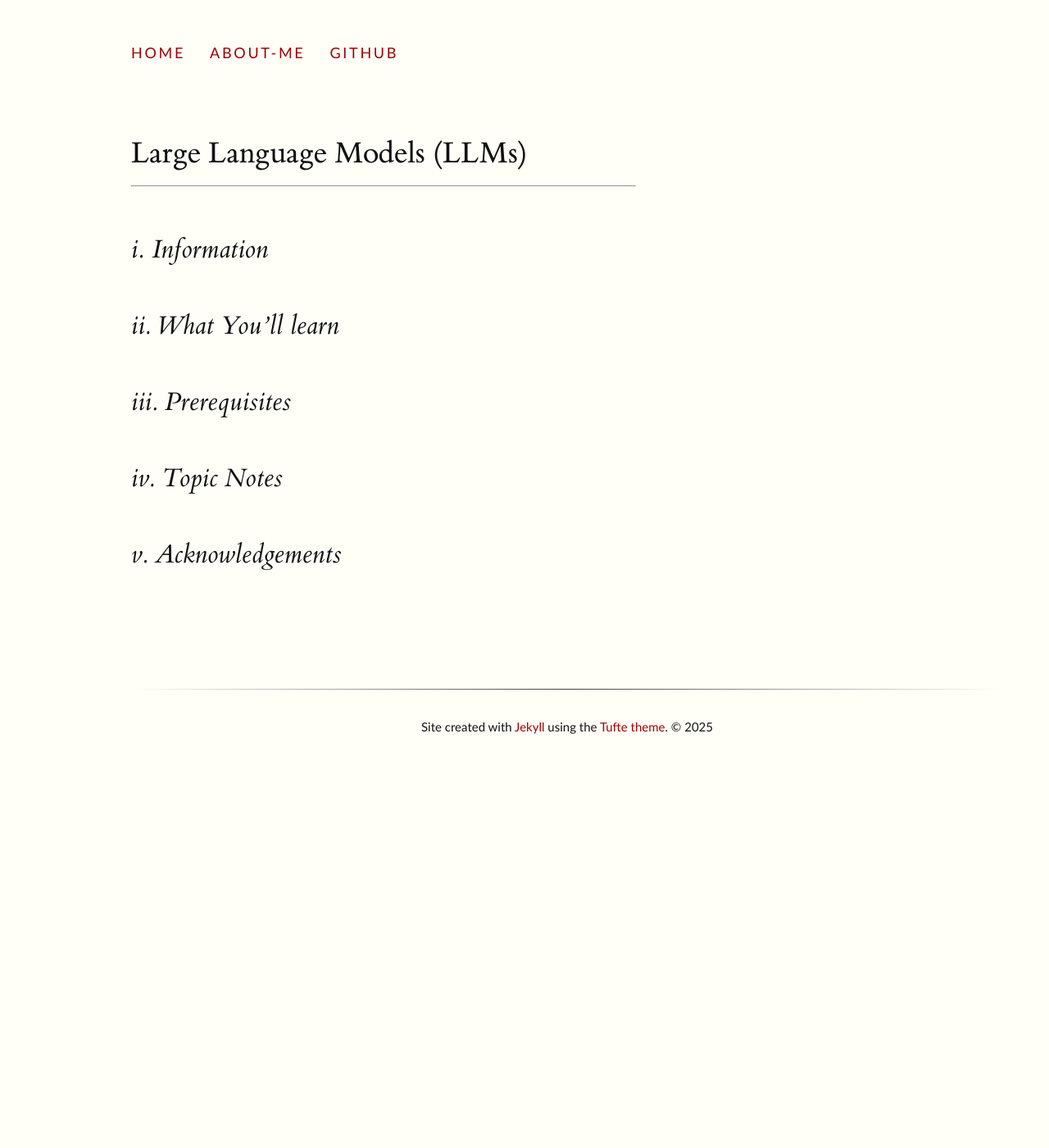
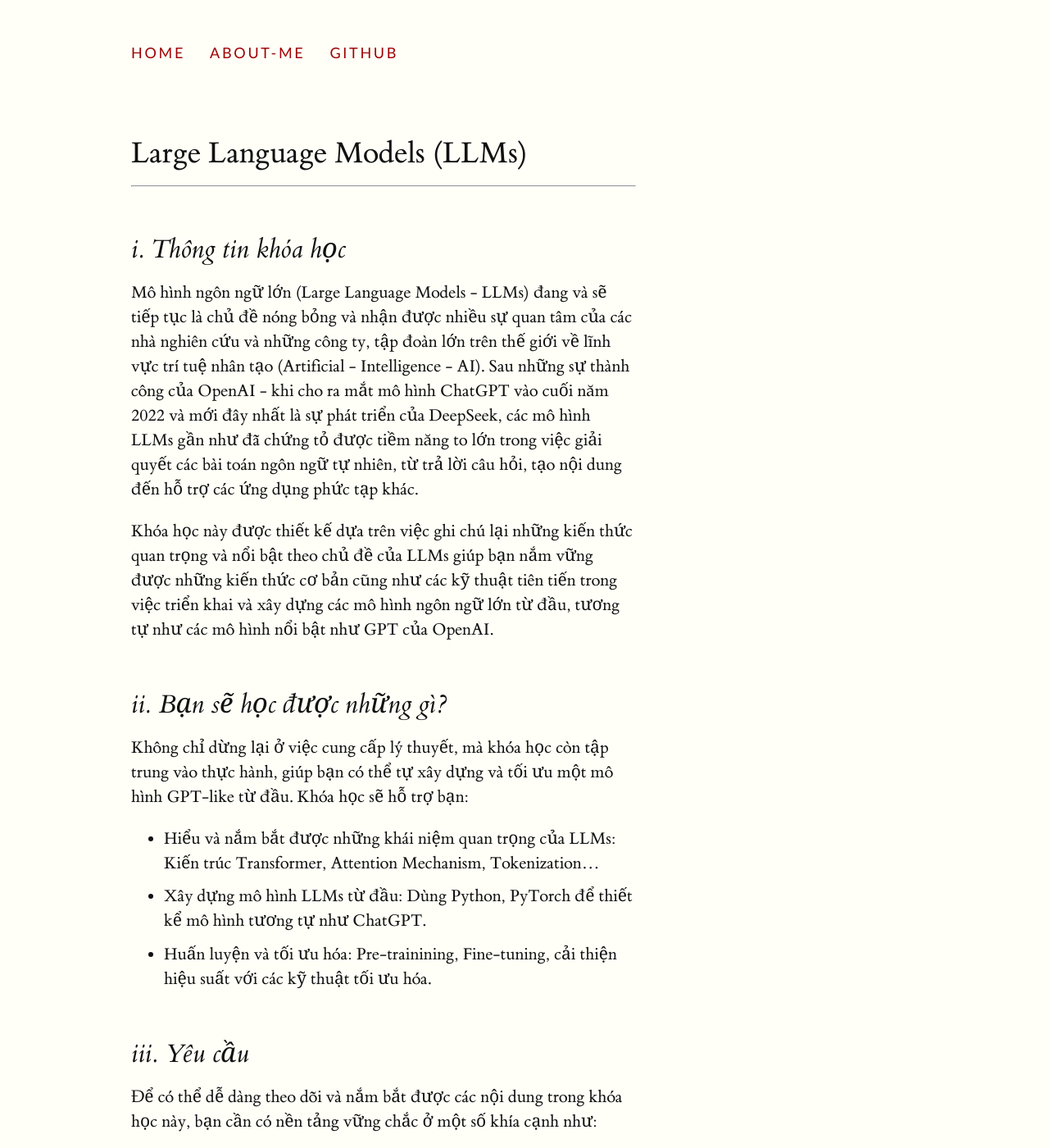
Before and after one commit to nthaihoc/llm-course-notes, a Jekyll site: the page built from index.md, in a window 1280 px wide and 1400 px high. Shown: the whole window at 82% size. Built offline with Jekyll 4.4.1, drawn with Linux system fonts in a browser that asks for light colours; some of the changed text lies outside the part shown.

Commit message:
create llm course notes

```diff
--- a/index.md
+++ b/index.md
@@ -5,13 +5,31 @@ title: Large Language Models (LLMs)
 
 ---
 
-## i. Information
+## i. Thông tin khóa học
+Mô hình ngôn ngữ lớn (Large Language Models - LLMs) đang và sẽ tiếp tục là chủ đề nóng bỏng và nhận được nhiều sự quan tâm của các nhà nghiên cứu và những công ty, tập đoàn lớn trên thế giới về lĩnh vực trí tuệ nhân tạo (Artificial - Intelligence - AI). Sau những sự thành công của OpenAI - khi cho ra mắt mô hình ChatGPT vào cuối năm 2022 và mới đây nhất là sự phát triển của DeepSeek, các mô hình LLMs gần như đã chứng tỏ được tiềm năng to lớn trong việc giải quyết các bài toán ngôn ngữ tự nhiên, từ trả lời câu hỏi, tạo nội dung đến hỗ trợ các ứng dụng phức tạp khác.
+
+Khóa học này được thiết kế dựa trên việc ghi chú lại những kiến thức quan trọng và nổi bật theo chủ đề của LLMs giúp bạn nắm vững được những kiến thức cơ bản cũng như các kỹ thuật tiên tiến trong việc triển khai và xây dựng các mô hình ngôn ngữ lớn từ đầu, tương tự như các mô hình nổi bật như GPT của OpenAI.
+
+## ii. Bạn sẽ học được những gì?
+Không chỉ dừng lại ở việc cung cấp lý thuyết, mà khóa học còn tập trung vào thực hành, giúp bạn có thể tự xây dựng và tối ưu một mô hình GPT-like từ đầu. Khóa học sẽ hỗ trợ bạn:
+
++ Hiểu và nắm bắt được những khái niệm quan trọng của LLMs: Kiến trúc Transformer, Attention Mechanism, Tokenization...
++ Xây dựng mô hình LLMs từ đầu: Dùng Python, PyTorch để thiết kể mô hình tương tự như ChatGPT.
++ Huấn luyện và tối ưu hóa: Pre-trainining, Fine-tuning, cải thiện hiệu suất với các kỹ thuật tối ưu hóa.
+
+## iii. Yêu cầu
+Để có thể dễ dàng theo dõi và nắm bắt được các nội dung trong khóa học này, bạn cần có nền tảng vững chắc ở một số khía cạnh như:
+
++ Kiến thức lập trình: Thành thạo ngôn ngữ Python (biết về Numpy, Pandas, Tensorflow hoặc PyTorch là lợi thế).
++ Hiểu về Machine Learning: Nắm vững được các thuật toán học có giám sát (supervised learning) và mạng tích chập (neural network) cơ bản.
++ Toán học cơ bản: Hiểu về đại số tuyến tính, xác suất, thống kê và giải tích.
++ Kinh nghiệm làm việc với dữ liệu: Biết cách thu thập và tiền xử lý, lằm sạch dữ liệu văn bản.
+
+## iv. Chủ đề ghi chú
+
+| Lecture | Name | Description | Materials |
+| :-----: | :--: | :---------- | :-------: |
+|   01    |  Understand large language models  | (-) Important concepts in LLMs <br> (-) Applications and stages of building and using LLMs <br> (-) Transformer architecture and utilizing large datasets <br> (-) Building a LLMs | [**Notes**](chapter01/) |
 
 
-## ii. What You'll learn
-
-## iii. Prerequisites
-
-## iv. Topic Notes
-
-## v. Acknowledgements
+## v. Tài liệu tham khảo
```
Also changed, not shown: chapter01/index.md (+15 -3 lines).
